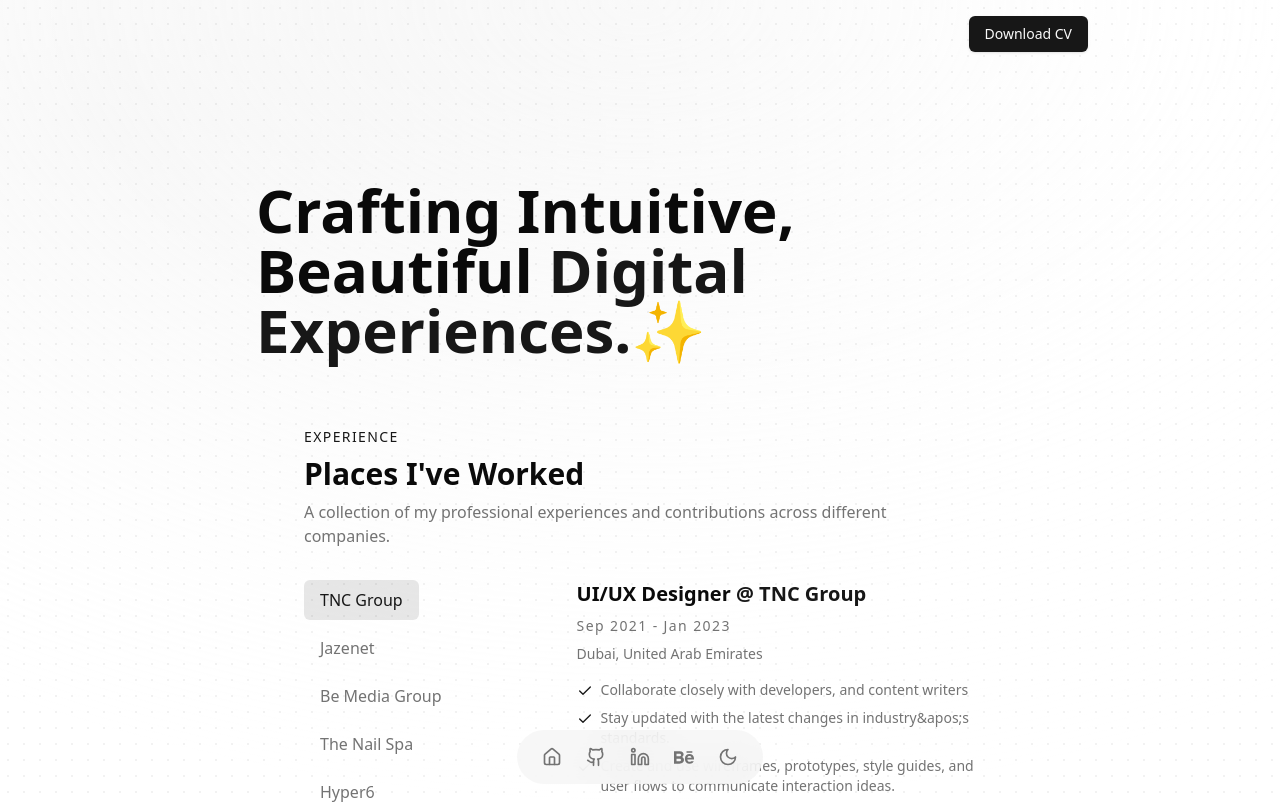
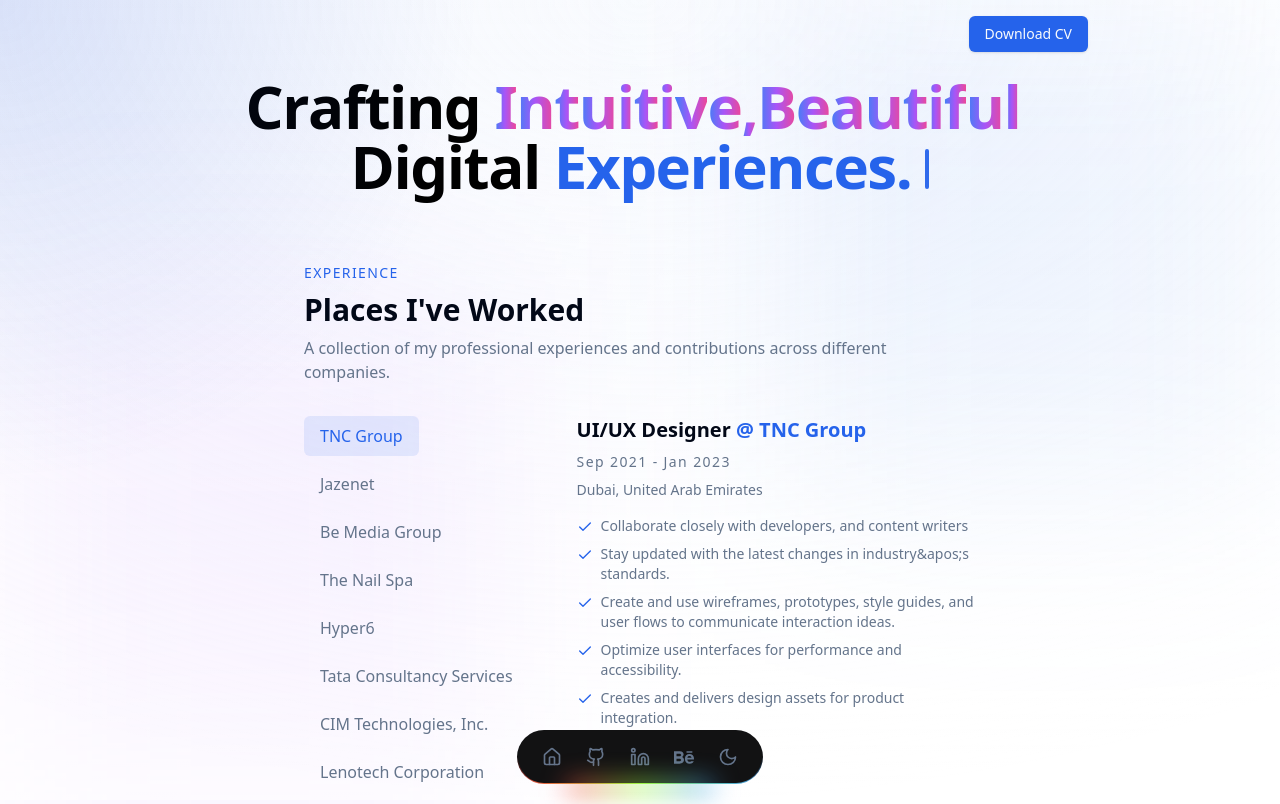
Before and after one commit to icandrew/portfolio, a Next.js app: page / in a window 1280 px wide. Shown: the top 804 px of the page. Built offline with nearby package versions, Linux system fonts and the light colour scheme.

Commit message:
fix: theme configuration and styling
- Clean up globals.css
- Update Tailwind configuration
- Fix theme provider implementation
- Remove duplicate CSS variables
- Update color scheme variables

```diff
--- a/app/globals.css
+++ b/app/globals.css
@@ -5,82 +5,58 @@
 @layer base {
   :root {
     --background: 0 0% 100%;
-    --foreground: 0 0% 3.9%;
+    --foreground: 222.2 84% 4.9%;
     --card: 0 0% 100%;
-    --card-foreground: 0 0% 3.9%;
+    --card-foreground: 222.2 84% 4.9%;
     --popover: 0 0% 100%;
-    --popover-foreground: 0 0% 3.9%;
-    --primary: 0 0% 9%;
-    --primary-foreground: 0 0% 98%;
-    --secondary: 0 0% 96.1%;
-    --secondary-foreground: 0 0% 9%;
-    --muted: 0 0% 96.1%;
-    --muted-foreground: 0 0% 45.1%;
-    --accent: 0 0% 96.1%;
-    --accent-foreground: 0 0% 9%;
+    --popover-foreground: 222.2 84% 4.9%;
+    --primary: 221.2 83.2% 53.3%;
+    --primary-foreground: 210 40% 98%;
+    --secondary: 210 40% 96.1%;
+    --secondary-foreground: 222.2 47.4% 11.2%;
+    --muted: 210 40% 96.1%;
+    --muted-foreground: 215.4 16.3% 46.9%;
+    --accent: 210 40% 96.1%;
+    --accent-foreground: 222.2 47.4% 11.2%;
     --destructive: 0 84.2% 60.2%;
-    --destructive-foreground: 0 0% 98%;
-    --border: 0 0% 89.8%;
-    --input: 0 0% 89.8%;
-    --ring: 0 0% 3.9%;
+    --destructive-foreground: 210 40% 98%;
+    --border: 214.3 31.8% 91.4%;
+    --input: 214.3 31.8% 91.4%;
+    --ring: 221.2 83.2% 53.3%;
     --radius: 0.5rem;
-
-    /* Background pattern variables */
-    --static-transparent: transparent;
-    --page-background: hsl(var(--background));
-    --brand-background-medium: rgba(0, 0, 0, 0.1);
-    --accent-solid-medium: rgba(0, 0, 0, 0.05);
-    --brand-on-background-weak: rgba(0, 0, 0, 0.1);
-    --static-space-16: 16px;
-    --static-space-24: 24px;
-    --static-space-32: 32px;
-    --static-space-48: 48px;
-    --static-space-64: 64px;
-    --chart-1: 12 76% 61%;
-    --chart-2: 173 58% 39%;
-    --chart-3: 197 37% 24%;
-    --chart-4: 43 74% 66%;
-    --chart-5: 27 87% 67%;
+    /* Aurora colors */
+    --color-1: 0 100% 63%;
+    --color-2: 270 100% 63%;
+    --color-3: 210 100% 63%;
+    --color-4: 195 100% 63%;
+    --color-5: 90 100% 63%;
   }
 
   .dark {
-    --background: 0 0% 3.9%;
-    --foreground: 0 0% 98%;
-    --card: 0 0% 3.9%;
-    --card-foreground: 0 0% 98%;
-    --popover: 0 0% 3.9%;
-    --popover-foreground: 0 0% 98%;
-    --primary: 0 0% 98%;
-    --primary-foreground: 0 0% 9%;
-    --secondary: 0 0% 14.9%;
-    --secondary-foreground: 0 0% 98%;
-    --muted: 0 0% 14.9%;
-    --muted-foreground: 0 0% 63.9%;
-    --accent: 0 0% 14.9%;
-    --accent-foreground: 0 0% 98%;
+    --background: 222.2 84% 4.9%;
+    --foreground: 210 40% 98%;
+    --card: 222.2 84% 4.9%;
+    --card-foreground: 210 40% 98%;
+    --popover: 222.2 84% 4.9%;
+    --popover-foreground: 210 40% 98%;
+    --primary: 217.2 91.2% 59.8%;
+    --primary-foreground: 222.2 47.4% 11.2%;
+    --secondary: 217.2 32.6% 17.5%;
+    --secondary-foreground: 210 40% 98%;
+    --muted: 217.2 32.6% 17.5%;
+    --muted-foreground: 215 20.2% 65.1%;
+    --accent: 217.2 32.6% 17.5%;
+    --accent-foreground: 210 40% 98%;
     --destructive: 0 62.8% 30.6%;
-    --destructive-foreground: 0 0% 98%;
-    --border: 0 0% 14.9%;
-    --input: 0 0% 14.9%;
-    --ring: 0 0% 83.1%;
-
-    /* Background pattern variables */
-    --brand-background-medium: rgba(255, 255, 255, 0.1);
-    --accent-solid-medium: rgba(255, 255, 255, 0.05);
-    --brand-on-background-weak: rgba(255, 255, 255, 0.1);
-    --chart-1: 220 70% 50%;
-    --chart-2: 160 60% 45%;
-    --chart-3: 30 80% 55%;
-    --chart-4: 280 65% 60%;
-    --chart-5: 340 75% 55%;
+    --destructive-foreground: 210 40% 98%;
+    --border: 217.2 32.6% 17.5%;
+    --input: 217.2 32.6% 17.5%;
+    --ring: 224.3 76.3% 48%;
+    /* Aurora colors - can be different for dark mode if needed */
+    --color-1: 0 100% 63%;
+    --color-2: 270 100% 63%;
+    --color-3: 210 100% 63%;
+    --color-4: 195 100% 63%;
+    --color-5: 90 100% 63%;
   }
 }
-
-@layer base {
-  * {
-    @apply border-border;
-  }
-  body {
-    @apply bg-background text-foreground;
-  }
-}
--- a/app/page.tsx
+++ b/app/page.tsx
@@ -2,21 +2,24 @@
 import { Portfolio } from "@/components/portfolio"
 import { Background } from "@/components/ui/background-pattern"
 import { AnimatedModalDemo } from "@/components/animated-modal-demo"
+import MouseMoveEffect from "@/components/mouse-move-effect"
 
-export default function HomePage() {
+export default function Home() {
   return (
-    <main className="min-h-screen antialiased relative">
+    <main>
+      <MouseMoveEffect />
       <Background
         position="fixed"
         dots={{ display: true, opacity: 0.5 }}
         gradient={{ display: true, opacity: 0.5 }}
+        darkGradient={true}  // Add this new prop
       />
       <div className="container relative mx-auto">
         <div className="max-w-4xl mx-auto relative">
           <div className="flex justify-center md:justify-end px-4 md:px-0 pt-4">
             <AnimatedModalDemo />
           </div>
-          <div className="space-y-16 py-16">
+          <div className="space-y-16 py-6">
             <Portfolio />
           </div>
         </div>
--- /dev/null
+++ b/components/mouse-move-effect.tsx
@@ -0,0 +1,28 @@
+"use client"
+
+import { useEffect, useState } from "react"
+
+export default function MouseMoveEffect() {
+  const [mousePosition, setMousePosition] = useState({ x: 0, y: 0 })
+
+  useEffect(() => {
+    const handleMouseMove = (event: MouseEvent) => {
+      setMousePosition({ x: event.clientX, y: event.clientY })
+    }
+
+    window.addEventListener("mousemove", handleMouseMove)
+
+    return () => {
+      window.removeEventListener("mousemove", handleMouseMove)
+    }
+  }, [])
+
+  return (
+    <div
+      className="pointer-events-none fixed inset-0 z-30 transition-opacity duration-300"
+      style={{
+        background: `radial-gradient(600px at ${mousePosition.x}px ${mousePosition.y}px, rgba(29, 78, 216, 0.15), transparent 80%)`,
+      }}
+    />
+  )
+}
--- a/components/portfolio.tsx
+++ b/components/portfolio.tsx
@@ -1,17 +1,36 @@
 'use client'
 
 import { ExperienceSection } from "./experience-section"
+import { TypewriterEffect } from "./ui/typewritter-effect"
 
-export function Portfolio() {
+interface HeroWord {
+  text: string;
+  className?: string;
+}
+
+const heroWords: HeroWord[] = [
+  { text: "Crafting" },
+  { text: "Intuitive, Beautiful", className: "bg-clip-text text-transparent bg-gradient-to-r from-blue-500 via-purple-500 to-pink-500" },
+  { text: "Digital" },
+  { text: "Experiences.", className: "text-primary" }
+]
+
+interface PortfolioProps {
+  className?: string;
+}
+
+export function Portfolio({ className }: PortfolioProps = {}) {
   return (
-    <div className="text-foreground sm:p-8 md:p-12 lg:p-16 overflow-hidden pb-[calc(42px+2rem)]">
+    <div className="text-foreground sm:p-8 md:p-12 lg:p-0 py-6 overflow-hidden pb-[calc(42px+2rem)]">
       <div className="w-full sm:max-w-2xl md:max-w-4xl mx-auto space-y-16">
         {/* Hero Section */}
         <div className="space-y-6 text-center md:text-left">
           <div className="relative">
-            <h1 className="text-4xl sm:text-4xl md:text-6xl lg:text-6xl font-bold leading-tight">
-              Crafting Intuitive, Beautiful <span className="text-primary">Digital Experiences.✨</span>
-            </h1>
+            <TypewriterEffect
+              words={heroWords}
+              className="text-3xl sm:text-4xl md:text-5xl lg:text-6xl font-bold tracking-tight"
+              cursorClassName="bg-primary"
+            />
           </div>
         </div>
 
--- a/components/theme-provider.tsx
+++ b/components/theme-provider.tsx
@@ -1,8 +1,19 @@
 "use client"
 
+import * as React from "react"
 import { ThemeProvider as NextThemesProvider } from "next-themes"
 import { type ThemeProviderProps } from "next-themes"
 
 export function ThemeProvider({ children, ...props }: ThemeProviderProps) {
-  return <NextThemesProvider {...props}>{children}</NextThemesProvider>
+  return (
+    <NextThemesProvider
+      attribute="class"
+      defaultTheme="system"
+      enableSystem
+      disableTransitionOnChange
+      {...props}
+    >
+      {children}
+    </NextThemesProvider>
+  )
 }
--- a/components/ui/background-pattern.tsx
+++ b/components/ui/background-pattern.tsx
@@ -34,6 +34,7 @@
     mask?: MaskType;
     className?: string;
     style?: React.CSSProperties;
+    darkGradient?: boolean;  // Added new prop
 }
 
 const Background = forwardRef<HTMLDivElement, BackgroundProps>(
@@ -44,7 +45,8 @@
         lines = {},
         mask = 'none',
         className,
-        style
+        style,
+        darkGradient
     }, forwardedRef) => {
         const dotsColor = dots.color ?? 'brand-on-background-weak';
         const dotsSize = dots.size ?? '16';
@@ -140,6 +142,13 @@
 
         return (
             <>
+                {darkGradient && (
+                    <div className="pointer-events-none fixed inset-0">
+                        <div className="absolute inset-0 bg-gradient-to-b from-background via-background/90 to-background" />
+                        <div className="absolute right-0 top-0 h-[500px] w-[500px] bg-blue-500/10 blur-[100px]" />
+                        <div className="absolute bottom-0 left-0 h-[500px] w-[500px] bg-purple-500/10 blur-[100px]" />
+                    </div>
+                )}
                 {gradient.display && (
                     <div
                         ref={backgroundRef}
--- /dev/null
+++ b/components/ui/typewritter-effect.tsx
@@ -0,0 +1,187 @@
+"use client";
+
+import { cn } from "@/lib/utils";
+import { motion, stagger, useAnimate, useInView } from "framer-motion";
+import { useEffect } from "react";
+
+export const TypewriterEffect = ({
+  words,
+  className,
+  cursorClassName,
+}: {
+  words: {
+    text: string;
+    className?: string;
+  }[];
+  className?: string;
+  cursorClassName?: string;
+}) => {
+  // split text inside of words into array of characters
+  const wordsArray = words.map((word) => {
+    return {
+      ...word,
+      text: word.text.split(""),
+    };
+  });
+
+  const [scope, animate] = useAnimate();
+  const isInView = useInView(scope);
+  useEffect(() => {
+    if (isInView) {
+      animate(
+        "span",
+        {
+          display: "inline-block",
+          opacity: 1,
+          width: "fit-content",
+        },
+        {
+          duration: 0.3,
+          delay: stagger(0.1),
+          ease: "easeInOut",
+        }
+      );
+    }
+  }, [isInView]);
+
+  const renderWords = () => {
+    return (
+      <motion.div ref={scope} className="inline">
+        {wordsArray.map((word, idx) => {
+          return (
+            <div key={`word-${idx}`} className="inline-block">
+              {word.text.map((char, index) => (
+                <motion.span
+                  initial={{}}
+                  key={`char-${index}`}
+                  className={cn(
+                    `dark:text-white text-black opacity-0 hidden`,
+                    word.className
+                  )}
+                >
+                  {char}
+                </motion.span>
+              ))}
+              &nbsp;
+            </div>
+          );
+        })}
+      </motion.div>
+    );
+  };
+  return (
+    <div
+      className={cn(
+        "text-base sm:text-xl md:text-3xl lg:text-5xl font-bold text-center",
+        className
+      )}
+    >
+      {renderWords()}
+      <motion.span
+        initial={{
+          opacity: 0,
+        }}
+        animate={{
+          opacity: 1,
+        }}
+        transition={{
+          duration: 0.8,
+          repeat: Infinity,
+          repeatType: "reverse",
+        }}
+        className={cn(
+          "inline-block rounded-sm w-[4px] h-4 md:h-6 lg:h-10 bg-blue-500",
+          cursorClassName
+        )}
+      ></motion.span>
+    </div>
+  );
+};
+
+export const TypewriterEffectSmooth = ({
+  words,
+  className,
+  cursorClassName,
+}: {
+  words: {
+    text: string;
+    className?: string;
+  }[];
+  className?: string;
+  cursorClassName?: string;
+}) => {
+  // split text inside of words into array of characters
+  const wordsArray = words.map((word) => {
+    return {
+      ...word,
+      text: word.text.split(""),
+    };
+  });
+  const renderWords = () => {
+    return (
+      <div>
+        {wordsArray.map((word, idx) => {
+          return (
+            <div key={`word-${idx}`} className="inline-block">
+              {word.text.map((char, index) => (
+                <span
+                  key={`char-${index}`}
+                  className={cn(`dark:text-white text-black `, word.className)}
+                >
+                  {char}
+                </span>
+              ))}
+              &nbsp;
+            </div>
+          );
+        })}
+      </div>
+    );
+  };
+
+  return (
+    <div className={cn("flex space-x-1 my-6", className)}>
+      <motion.div
+        className="overflow-hidden pb-2"
+        initial={{
+          width: "0%",
+        }}
+        whileInView={{
+          width: "fit-content",
+        }}
+        transition={{
+          duration: 2,
+          ease: "linear",
+          delay: 1,
+        }}
+      >
+        <div
+          className="text-xs sm:text-base md:text-xl lg:text:3xl xl:text-5xl font-bold"
+          style={{
+            whiteSpace: "nowrap",
+          }}
+        >
+          {renderWords()}{" "}
+        </div>{" "}
+      </motion.div>
+      <motion.span
+        initial={{
+          opacity: 0,
+        }}
+        animate={{
+          opacity: 1,
+        }}
+        transition={{
+          duration: 0.8,
+
+          repeat: Infinity,
+          repeatType: "reverse",
+        }}
+        className={cn(
+          "block rounded-sm w-[4px]  h-4 sm:h-6 xl:h-12 bg-blue-500",
+          cursorClassName
+        )}
+      ></motion.span>
+    </div>
+  );
+};
--- a/package.json
+++ b/package.json
@@ -18,12 +18,13 @@
     "clsx": "^2.1.1",
     "framer-motion": "^11.15.0",
     "lucide-react": "^0.456.0",
-    "next": "15.0.3",
+    "motion": "^12.4.7",
+    "next": "^15.0.3",
     "next-themes": "^0.4.3",
     "qss": "^3.0.0",
     "react": "^18.3.1",
     "react-dom": "^18.3.1",
-    "tailwind-merge": "^2.5.5",
+    "tailwind-merge": "^2.6.0",
     "tailwindcss-animate": "^1.0.7"
   },
   "devDependencies": {
--- a/tailwind.config.ts
+++ b/tailwind.config.ts
@@ -7,7 +7,6 @@
     './components/**/*.{js,ts,jsx,tsx,mdx}',
     './app/**/*.{js,ts,jsx,tsx,mdx}',
   ],
-  prefix: "",
   theme: {
     container: {
       center: true,
@@ -31,33 +30,10 @@
           DEFAULT: 'hsl(var(--secondary))',
           foreground: 'hsl(var(--secondary-foreground))'
         },
-  			destructive: {
-  				DEFAULT: 'hsl(var(--destructive))',
-  				foreground: 'hsl(var(--destructive-foreground))'
-  			},
         muted: {
           DEFAULT: 'hsl(var(--muted))',
           foreground: 'hsl(var(--muted-foreground))'
         },
-  			accent: {
-  				DEFAULT: 'hsl(var(--accent))',
-  				foreground: 'hsl(var(--accent-foreground))'
-  			},
-  			popover: {
-  				DEFAULT: 'hsl(var(--popover))',
-  				foreground: 'hsl(var(--popover-foreground))'
-  			},
-  			card: {
-  				DEFAULT: 'hsl(var(--card))',
-  				foreground: 'hsl(var(--card-foreground))'
-  			},
-  			chart: {
-  				'1': 'hsl(var(--chart-1))',
-  				'2': 'hsl(var(--chart-2))',
-  				'3': 'hsl(var(--chart-3))',
-  				'4': 'hsl(var(--chart-4))',
-  				'5': 'hsl(var(--chart-5))'
-  			}
       },
       borderRadius: {
         lg: 'var(--radius)',
@@ -66,20 +42,12 @@
       },
       keyframes: {
         'accordion-down': {
-  				from: {
-  					height: '0'
-  				},
-  				to: {
-  					height: 'var(--radix-accordion-content-height)'
-  				}
+          from: { height: '0' },
+          to: { height: 'var(--radix-accordion-content-height)' }
         },
         'accordion-up': {
-  				from: {
-  					height: 'var(--radix-accordion-content-height)'
-  				},
-  				to: {
-  					height: '0'
-  				}
+          from: { height: 'var(--radix-accordion-content-height)' },
+          to: { height: '0' }
         }
       },
       animation: {
```
Also changed, not shown: 2 other files (tests, documents, lock files or other folders). Lines whose indentation alone changed are shown as unchanged.
